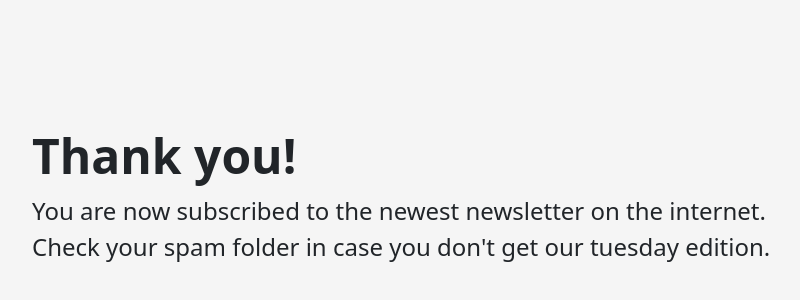
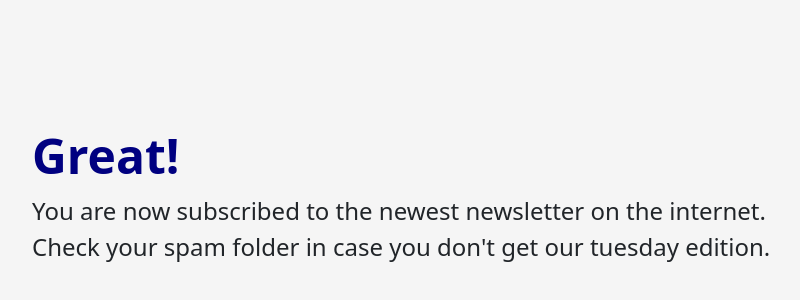
Before and after one commit to segoco/NewsLetterSignUp, a website: page success.html in a window 1280 px wide. Shown: the part 184-484 px from the top of the page, without its empty margins (28-828 px from the left). Drawn offline with nearby package versions, Linux system fonts and the light colour scheme.

Commit message:
Success html h1 color change

```diff
--- a/public/css/generic.css
+++ b/public/css/generic.css
@@ -10,3 +10,7 @@ body {
   padding-bottom: 40px;
   background-color: #f5f5f5;
 }
+
+.great{
+  color: navy;
+}
--- a/success.html
+++ b/success.html
@@ -19,7 +19,7 @@
   <body>
     <div class="p-5 mb-4 bg-body-tertiary rounded-3">
       <div class="container-fluid py-5">
-        <h1 class="display-5 fw-bold">Thank you!</h1>
+        <h1 class="display-5 fw-bold great">Great!</h1>
         <p class="col-md-8 fs-4">
           You are now subscribed to the newest newsletter on the internet. Check your spam folder in case you don't get
           our tuesday edition.
```
